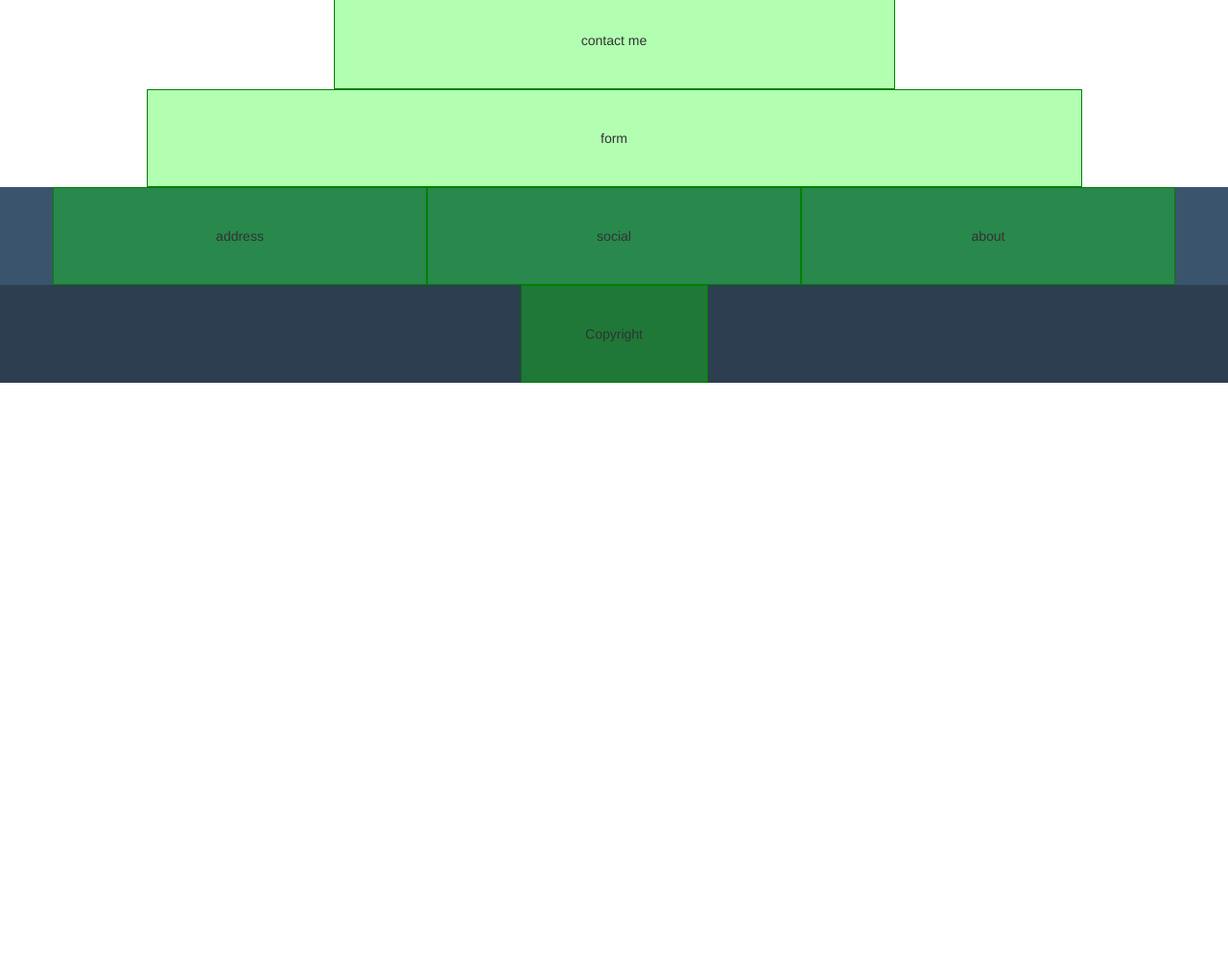
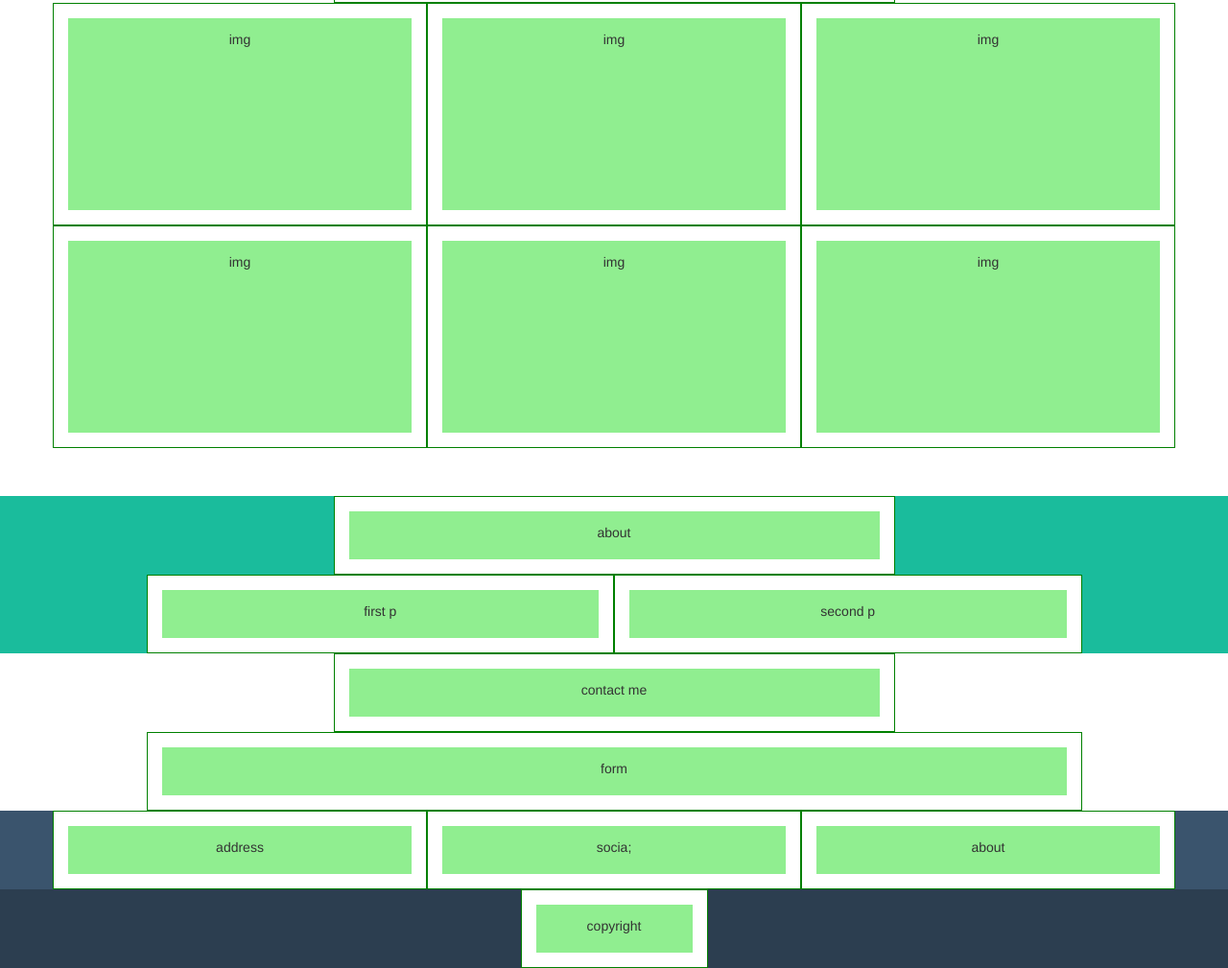
Before and after one commit to Dueel/html-css-bootstrap-freelancer, a plain HTML site: page index.html in a window 1280 px wide. Shown: the part 723-1732 px from the top of the page at 96% size. Before the commit the page ends 1122 px from the top, so only its background shows below. Drawn offline with nearby package versions, Linux system fonts and the light colour scheme.

Commit message:
test padding & margin

```diff
--- a/css/master.css
+++ b/css/master.css
@@ -2,17 +2,13 @@
 
 body{
   text-align: center;
-  line-height: 100px;
+  line-height: 100%;
 }
 
 [class*=col-]{
-  min-height: 100px;;
-  background-color: rgba(0,255,0,0.3);
+  /* min-height: 100px; */
+  background-color: white;
   border: 1px solid green;
-}
-
-.container, .row{
-  height: 100%;
 }
 
 /* STRUTTURA */
@@ -31,3 +27,26 @@ footer{
 #about{
   background-color: #1ABC9C;
 }
+
+/* DEBUG:  */
+
+.contained{
+  min-height: 50px;
+  padding: 15px 0;
+  margin: 15px 0;
+  background-color: lightgreen;
+}
+
+header .contained:not(nav .contained){
+  height: 300px;
+  margin: 30px 0;
+}
+
+#portfolio{
+  padding: 50px 0;
+}
+
+#portfolio .contained{
+  height: 200px;
+  margin: 15px 0;
+}
--- a/index.html
+++ b/index.html
@@ -12,21 +12,29 @@
 
       <nav>
         <div class="container">
+
           <div class="row">
             <div class="col-xs-5 col-md-4 col-lg-3">
+              <div class="contained">
                 start bootstrap
               </div>
+            </div>
             <div class="col-xs-1 col-xs-offset-6 col-md-4 col-md-offset-4 col-lg-offset-5">
+              <div class="contained">
                 portfolio about contact
               </div>
             </div>
+          </div>
+
         </div>
       </nav>
 
       <div class="container">
         <div class="row">
           <div class="col-xs-10 col-xs-offset-1 col-md-8 col-md-offset-2 col-lg-6 col-lg-offset-3">
+            <div class="contained">
               jumbotron
+            </div>
           </div>
         </div>
       </div>
@@ -41,27 +49,41 @@
 
           <div class="row">
             <div class="col-xs-6 col-xs-offset-3">
+              <div class="contained">
                 portfolio
+              </div>
             </div>
           </div>
           <div class="row">
             <div class="col-xs-12 col-md-6 col-lg-4">
+              <div class="contained">
                 img
               </div>
+            </div>
             <div class="col-xs-12 col-md-6 col-lg-4">
+              <div class="contained">
                 img
               </div>
+            </div>
             <div class="col-xs-12 col-md-6 col-lg-4">
+              <div class="contained">
                 img
               </div>
+            </div>
             <div class="col-xs-12 col-md-6 col-lg-4">
+              <div class="contained">
                 img
               </div>
+            </div>
             <div class="col-xs-12 col-md-6 col-lg-4">
+              <div class="contained">
                 img
               </div>
+            </div>
             <div class="col-xs-12 col-md-6 col-lg-4">
+              <div class="contained">
                 img
+              </div>
             </div>
           </div>
 
@@ -74,16 +96,22 @@
 
           <div class="row">
             <div class="col-xs-6 col-xs-offset-3">
+              <div class="contained">
                 about
+              </div>
             </div>
           </div>
 
           <div class="row">
             <div class="col-xs-8 col-xs-offset-2 col-md-4 col-md-offset-2 col-lg-5 col-lg-offset-1">
+              <div class="contained">
                 first p
               </div>
+            </div>
             <div class="col-xs-8 col-xs-offset-2 col-md-4 col-md-offset-0 col-lg-5">
+              <div class="contained">
                 second p
+              </div>
             </div>
           </div>
 
@@ -96,12 +124,16 @@
 
           <div class="row">
             <div class="col-xs-6 col-xs-offset-3">
+              <div class="contained">
                 contact me
+              </div>
             </div>
           </div>
           <div class="row">
             <div class="col-xs-8 col-xs-offset-2 col-lg-10 col-lg-offset-1">
+              <div class="contained">
                 form
+              </div>
             </div>
           </div>
 
@@ -115,13 +147,19 @@
 
         <div class="row">
           <div class="col-xs-12 col-md-4">
+            <div class="contained">
               address
             </div>
-          <div class="col-xs-12 col-md-4">
-            social
           </div>
           <div class="col-xs-12 col-md-4">
+            <div class="contained">
+              socia;
+            </div>
+          </div>
+          <div class="col-xs-12 col-md-4">
+            <div class="contained">
               about
+            </div>
           </div>
         </div>
 
@@ -131,7 +169,9 @@
         <div class="container">
           <div class="row">
             <div class="col-xs-8 col-xs-offset-2 col-md-4 col-md-offset-4 col-lg-2 col-lg-offset-5">
-              Copyright
+              <div class="contained">
+                copyright
+              </div>
             </div>
           </div>
         </div>
```
Lines whose indentation alone changed are shown as unchanged.
